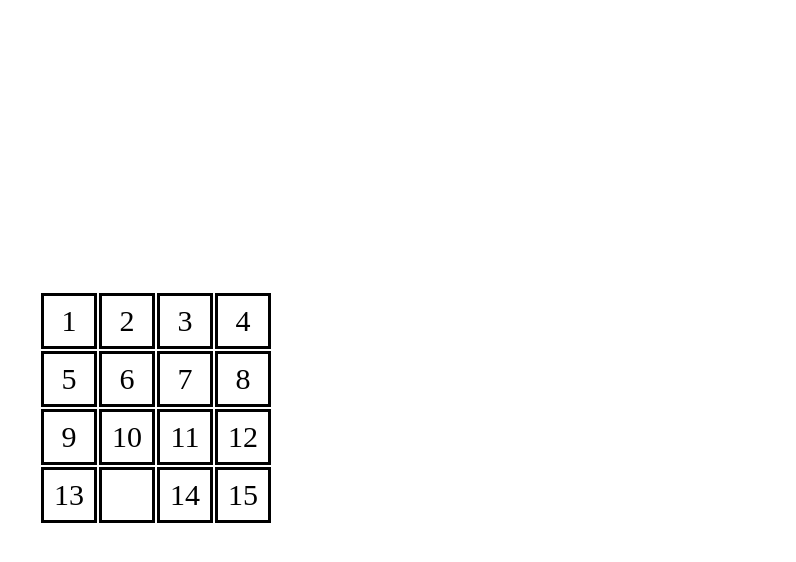
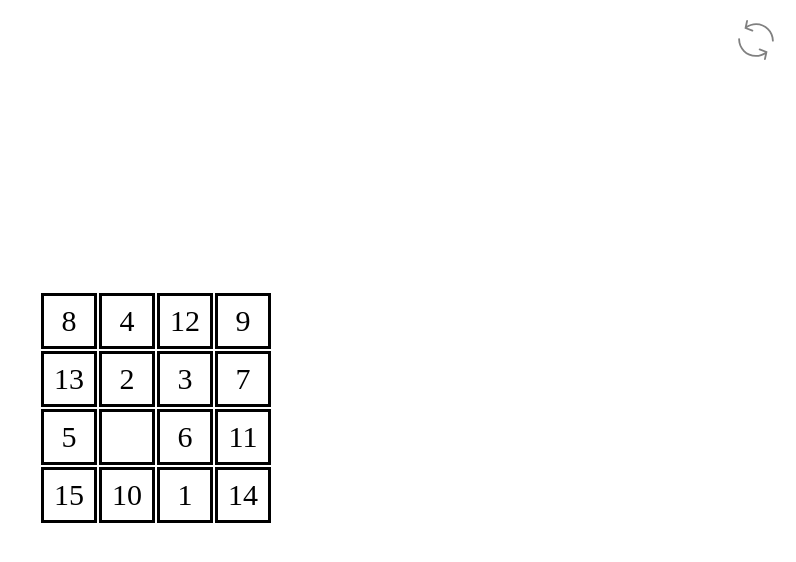
Before and after one commit to Makadebinesi/barleybreakweb, a plain HTML site: page index.html in a window 1280 px wide. Shown: the whole page, without its empty margins (484-1280 px from the left). Drawn offline with Linux system fonts and the light colour scheme.

Commit message:
add refresh button

```diff
--- a/index.html
+++ b/index.html
@@ -9,32 +9,95 @@
 
 <body>
     <div class="game-container">
-        <table class="gameboard">
+        <div class="gameboard">
+            <div hidden class="win-label">Вы выйграли!</div>
+            <table>
                 <tr>
-                <td id="pos-0-0"><div class="cell-content"><span></span></div></td>
-                <td id="pos-1-0"><div class="cell-content"><span></span></div></td>
-                <td id="pos-2-0"><div class="cell-content"><span></span></div></td>
-                <td id="pos-3-0"><div class="cell-content"><span></span></div></td>
+                    <td id="pos-0-0">
+                        <div class="cell-content"><span></span></div>
+                    </td>
+                    <td id="pos-1-0">
+                        <div class="cell-content"><span></span></div>
+                    </td>
+                    <td id="pos-2-0">
+                        <div class="cell-content"><span></span></div>
+                    </td>
+                    <td id="pos-3-0">
+                        <div class="cell-content"><span></span></div>
+                    </td>
                 </tr>
                 <tr>
-                <td id="pos-0-1"><div class="cell-content"><span></span></div></td>
-                <td id="pos-1-1"><div class="cell-content"><span></span></div></td>
-                <td id="pos-2-1"><div class="cell-content"><span></span></div></td>
-                <td id="pos-3-1"><div class="cell-content"><span></span></div></td>
+                    <td id="pos-0-1">
+                        <div class="cell-content"><span></span></div>
+                    </td>
+                    <td id="pos-1-1">
+                        <div class="cell-content"><span></span></div>
+                    </td>
+                    <td id="pos-2-1">
+                        <div class="cell-content"><span></span></div>
+                    </td>
+                    <td id="pos-3-1">
+                        <div class="cell-content"><span></span></div>
+                    </td>
                 </tr>
                 <tr>
-                <td id="pos-0-2"><div class="cell-content"><span></span></div></td>
-                <td id="pos-1-2"><div class="cell-content"><span></span></div></td>
-                <td id="pos-2-2"><div class="cell-content"><span></span></div></td>
-                <td id="pos-3-2"><div class="cell-content"><span></span></div></td>
+                    <td id="pos-0-2">
+                        <div class="cell-content"><span></span></div>
+                    </td>
+                    <td id="pos-1-2">
+                        <div class="cell-content"><span></span></div>
+                    </td>
+                    <td id="pos-2-2">
+                        <div class="cell-content"><span></span></div>
+                    </td>
+                    <td id="pos-3-2">
+                        <div class="cell-content"><span></span></div>
+                    </td>
                 </tr>
                 <tr>
-                <td id="pos-0-3"><div class="cell-content"><span></span></div></td>
-                <td id="pos-1-3"><div class="cell-content"><span></span></div></td>
-                <td id="pos-2-3"><div class="cell-content"><span></span></div></td>
-                <td id="pos-3-3"><div class="cell-content"><span></span></div></td>
+                    <td id="pos-0-3">
+                        <div class="cell-content"><span></span></div>
+                    </td>
+                    <td id="pos-1-3">
+                        <div class="cell-content"><span></span></div>
+                    </td>
+                    <td id="pos-2-3">
+                        <div class="cell-content"><span></span></div>
+                    </td>
+                    <td id="pos-3-3">
+                        <div class="cell-content"><span></span></div>
+                    </td>
                 </tr>
             </table>
+        </div>
+    </div>
+    <div class="refresh-btn" title="Начать заново" onclick="refresh();">
+        <svg version="1.1" class="refresh-icon" xmlns="http://www.w3.org/2000/svg" xmlns:xlink="http://www.w3.org/1999/xlink" viewBox="0 0 687.564 687.563" xml:space="preserve">
+            <g>
+                <g>
+                    <g>
+                        <g>
+                            <path d="M634.047,373.351c-8.689,0-15.731-7.042-15.731-15.731c0-150.144-122.151-272.294-272.3-272.294
+					c-58.955,0-115.059,18.521-162.239,53.573c-6.966,5.192-16.828,3.731-22.007-3.248c-5.179-6.973-3.726-16.834,3.248-22.014
+					c52.648-39.105,115.234-59.779,181-59.779c167.492,0,303.766,136.261,303.766,303.761
+					C649.781,366.303,642.739,373.351,634.047,373.351z" />
+                            <path d="M281.636,197.343c-1.832,0-3.682-0.321-5.5-1.001l-129.728-48.407l28.741-135.461
+					c1.8-8.502,10.151-13.934,18.653-12.127c8.502,1.8,13.927,10.151,12.121,18.653l-23.109,108.935l104.322,38.931
+					c8.137,3.032,12.278,12.096,9.238,20.238C294.014,193.435,288.011,197.343,281.636,197.343z" />
+                        </g>
+                        <g>
+                            <path
+                                d="M341.553,633.7c-167.5,0-303.772-136.267-303.772-303.761c0-8.69,7.042-15.732,15.733-15.732
+					s15.733,7.042,15.733,15.732c0,150.138,122.157,272.295,272.307,272.295c58.954,0,115.052-18.521,162.231-53.567
+					c6.975-5.18,16.828-3.732,22.008,3.253c5.18,6.974,3.727,16.828-3.247,22.008C469.903,613.027,407.31,633.7,341.553,633.7z" />
+                            <path d="M497.045,687.563c-1.083,0-2.178-0.118-3.284-0.353c-8.503-1.8-13.928-10.15-12.121-18.652l23.114-108.94
+					l-104.329-38.93c-8.137-3.033-12.276-12.097-9.237-20.239c3.033-8.145,12.083-12.311,20.239-9.238l129.733,48.4l-28.741,135.46
+					C510.852,682.491,504.32,687.563,497.045,687.563z" />
+                        </g>
+                    </g>
+                </g>
+            </g>
+        </svg>
     </div>
     <script src="scripts/gamelogic.js"></script>
 </body>
--- a/scripts/gamelogic.js
+++ b/scripts/gamelogic.js
@@ -25,9 +25,14 @@ var area = [
 
 (function () {
     onclickInit();
-    winTestFillArea(); //winTestFillArea - для тестирования логики завершения
+    refresh();
+}());
+
+function refresh() {
+    fillRandomArea(); //winTestFillArea - для тестирования логики завершения
     initGameBoard();
-}());
+    document.querySelector('.win-label').hidden = true;
+}
 
 function onclickInit() {
     let tds = document.getElementsByTagName('td');
@@ -108,12 +113,11 @@ function changeCell(cellId, cellValue) {
     }
     catch { };
 
-
+    let winLabel = document.querySelector('.win-label');
     if (checkWin()) {
-        if (confirm("Победа! Начать заново?")) {
-            fillRandomArea();
-            initGameBoard();
-        }
+        winLabel.hidden = false;
+    } else {
+        winLabel.hidden = true;
     }
 }
 
--- a/styles/gameboard.css
+++ b/styles/gameboard.css
@@ -26,3 +26,30 @@ td {
     font-size: 30px;
     margin: auto;
 }
+
+.refresh-btn {
+    position: absolute;
+    right: 20px;
+    top: 20px;
+}
+
+.refresh-icon {
+    width: 40px;
+    height: 40px;
+    fill: gray;
+}
+
+.refresh-icon:hover {
+    fill: black;
+}
+
+.refresh-icon:active {
+    fill: white;
+}
+
+.win-label {
+    text-align: center;
+    font-family: "Lucida Console", "Courier New", monospace;
+    font-size: 20px;
+    margin-bottom: 15px;
+}
```
Lines whose indentation alone changed are shown as unchanged.
